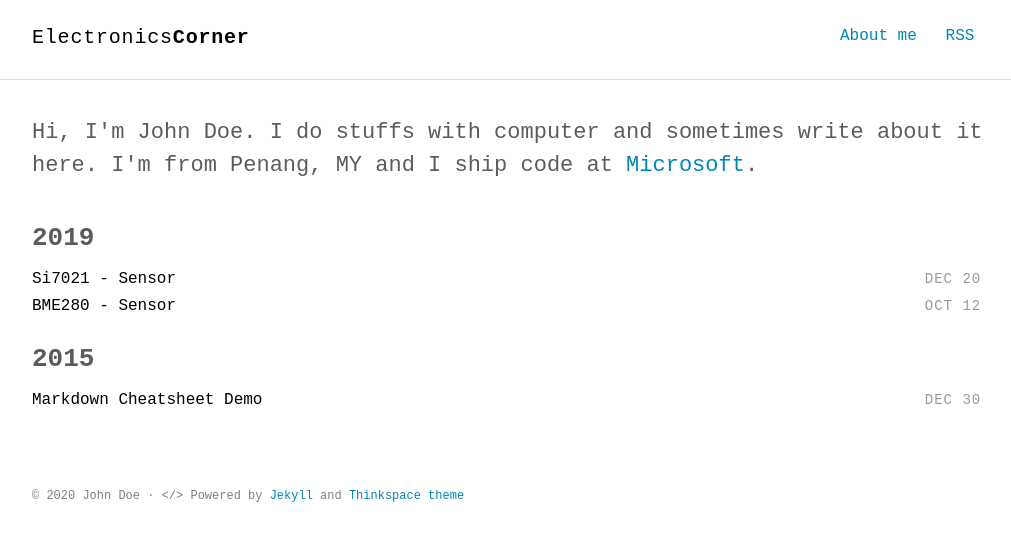
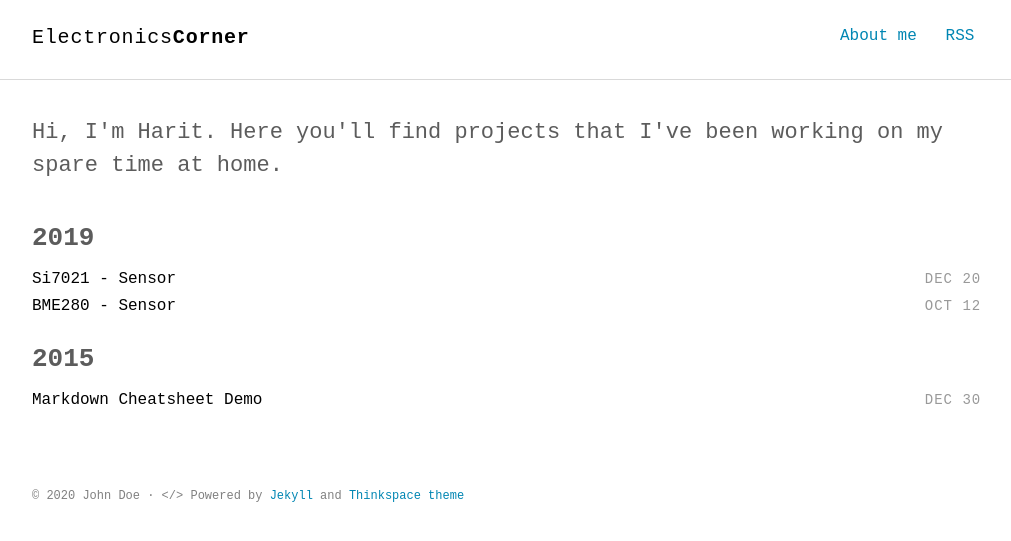
Before and after one commit to hshah89/hshah89.github.io, a Jekyll site: the page built from index.html, in a window 1280 px wide. Shown: the top 541 px of the page, without its empty margins (132-1143 px from the left). Built offline with Jekyll 4.4.1, drawn with Linux system fonts in a browser that asks for light colours; some web fonts are replaced.

Commit message:
Update intro.html

```diff
--- a/_includes/intro.html
+++ b/_includes/intro.html
@@ -1,5 +1,5 @@
 <section class="intro">
   <div class="container">
-    <p class="lead">Hi, I'm John Doe. I do stuffs with computer and sometimes write about it here. I'm from Penang, MY and I ship code at <a href="#">Microsoft</a>.</p>
+    <p class="lead">Hi, I'm Harit. Here you'll find projects that I've been working on my spare time at home.</p>
   </div>
 </section>
```
